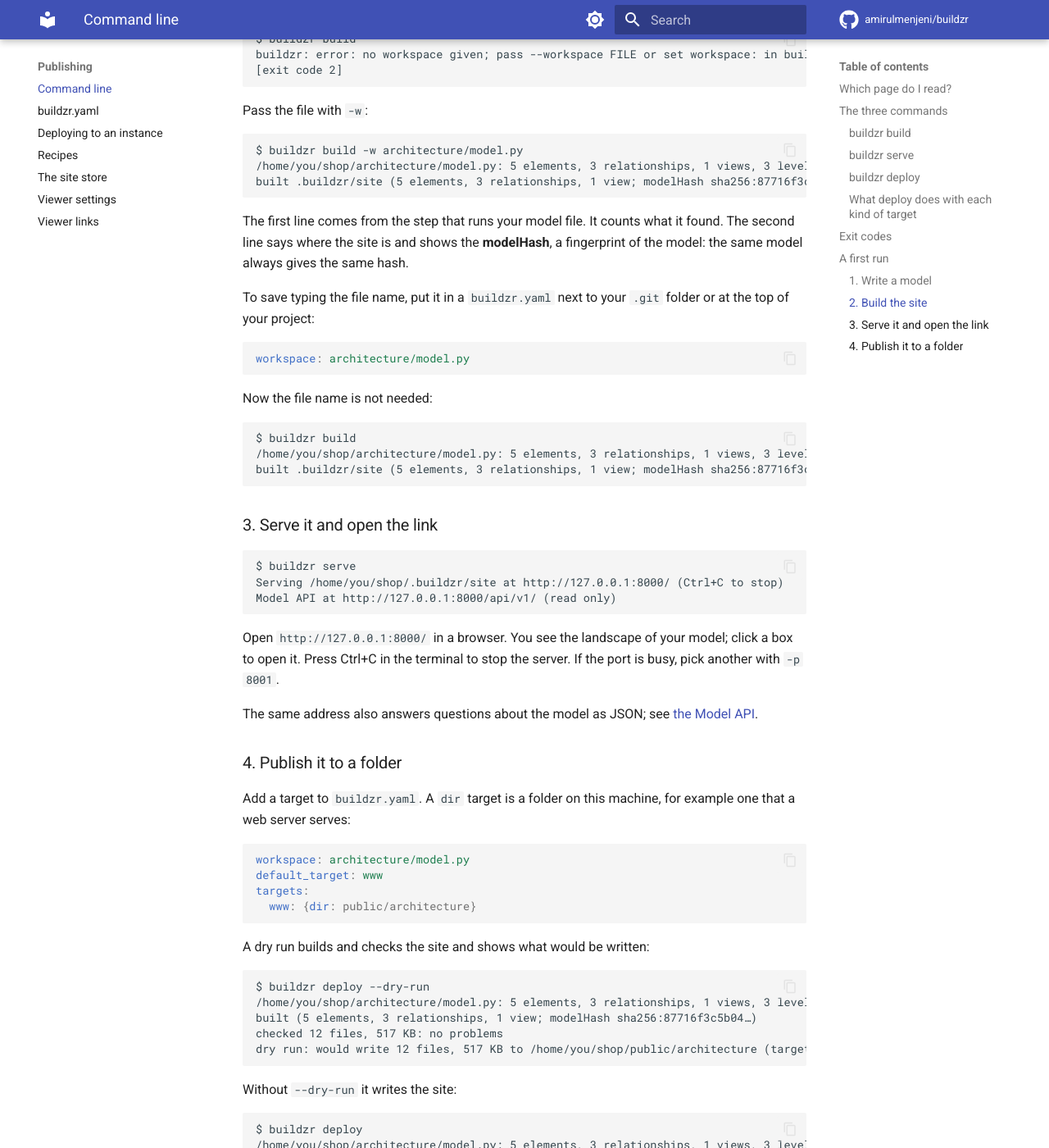
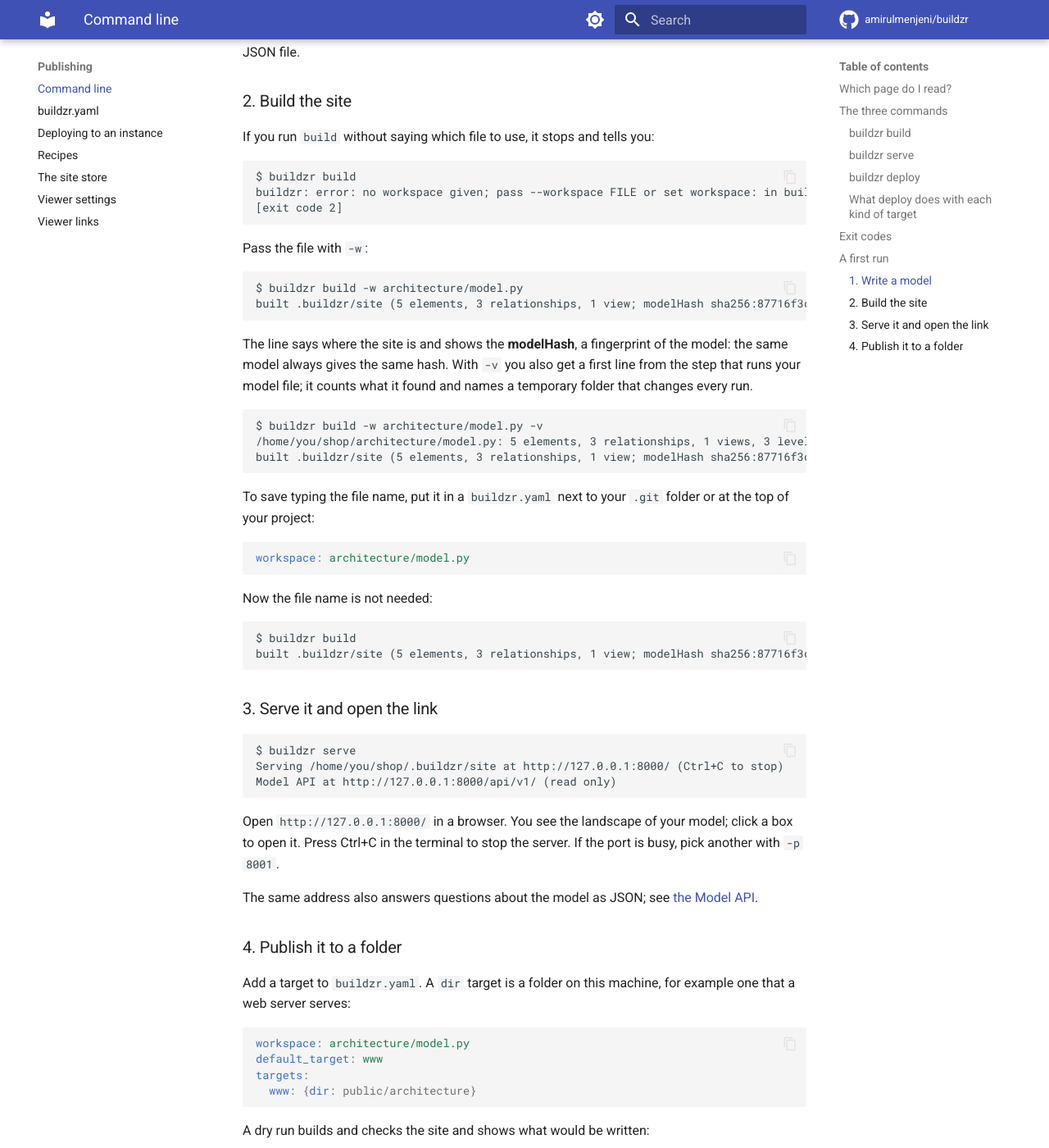
Before and after one commit to amirulmenjeni/buildzr, an MkDocs documentation site: the page built from docs/cli.md, in a window 1280 px wide and 1400 px high, scrolled down 5299 px. Shown: the whole window at 82% size. Built offline with MkDocs 1.6.1 and Material for MkDocs 9.7.7, drawn with Linux system fonts in a browser that asks for light colours; comment, search, counter and statistics services are not loaded; some of the changed text lies outside the part shown.

Commit message:
docs: drop the model-run summary line from the examples; document -v

````diff
--- a/docs/cli.md
+++ b/docs/cli.md
@@ -27,7 +27,7 @@
 ### `buildzr build`
 
 ```text
-buildzr build [-h] [-w FILE] [--k N] [--text-color {wcag,c4}] [--no-viewer] [-c FILE] [-o DIR]
+buildzr build [-h] [-w FILE] [--k N] [--text-color {wcag,c4}] [--no-viewer] [-c FILE] [-v] [-o DIR]
 ```
 
 | Option | What it does |
@@ -37,6 +37,7 @@
 | `--text-color {wcag,c4}` | The rule for the colour of text on boxes. Default: `build.text_color`, else `wcag`. |
 | `--no-viewer` | Write the data only, without the viewer. |
 | `-c FILE`, `--config FILE` | The config file. Default: `buildzr.yaml`, searched from the current folder upward. |
+| `-v`, `--verbose` | Also show a line from the step that runs your model file, with the number of elements, relationships, views and levels it found and a temporary folder. Errors are always shown. |
 | `-o DIR`, `--out DIR` | Where to write the site. Default: `build.out`, else `.buildzr/site`. |
 
 `build` runs your file, lays out the diagrams and checks the result. If a step fails, the previous output is left as it was.
@@ -64,7 +65,7 @@
 ### `buildzr deploy`
 
 ```text
-buildzr deploy [-h] [-w FILE] [--k N] [--text-color {wcag,c4}] [--no-viewer] [-c FILE] [-t NAME] [--path P] [--from DIR] [--dry-run] [--rollback]
+buildzr deploy [-h] [-w FILE] [--k N] [--text-color {wcag,c4}] [--no-viewer] [-c FILE] [-v] [-t NAME] [--path P] [--from DIR] [--dry-run] [--rollback]
 ```
 
 | Option | What it does |
@@ -74,7 +75,7 @@
 | `--from DIR` | Deploy an already built site instead of building one. The build flags are then refused. |
 | `--dry-run` | Load the config, build and check, and print what would happen. Nothing is written or sent. |
 | `--rollback` | For `url` targets: make the previous release of the site current again. Nothing is built. |
-| `-w`, `--workspace`, `--k`, `--text-color`, `--no-viewer`, `-c`, `--config` | As for `build`. |
+| `-w`, `--workspace`, `--k`, `--text-color`, `--no-viewer`, `-c`, `--config`, `-v`, `--verbose` | As for `build`. |
 
 For a `dir` target the site is written to `<dir>/<path>/` in one step. For a `url` target it is sent to a running instance. [Deploying to an instance](deploy.md) explains that flow, and [`buildzr.yaml`](config.md) explains targets.
 
@@ -148,11 +149,16 @@
 
 ```text
 $ buildzr build -w architecture/model.py
+built .buildzr/site (5 elements, 3 relationships, 1 view; modelHash sha256:87716f3c5b04…)
+```
+
+The line says where the site is and shows the **modelHash**, a fingerprint of the model: the same model always gives the same hash. With `-v` you also get a first line from the step that runs your model file; it counts what it found and names a temporary folder that changes every run.
+
+```text
+$ buildzr build -w architecture/model.py -v
 /home/you/shop/architecture/model.py: 5 elements, 3 relationships, 1 views, 3 levels -> /tmp/tmpab12cd/.build-x1y2z3/export
 built .buildzr/site (5 elements, 3 relationships, 1 view; modelHash sha256:87716f3c5b04…)
 ```
-
-The first line comes from the step that runs your model file. It counts what it found. The second line says where the site is and shows the **modelHash**, a fingerprint of the model: the same model always gives the same hash.
 
 To save typing the file name, put it in a `buildzr.yaml` next to your `.git` folder or at the top of your project:
 
@@ -164,7 +170,6 @@
 
 ```text
 $ buildzr build
-/home/you/shop/architecture/model.py: 5 elements, 3 relationships, 1 views, 3 levels -> /tmp/tmpab12cd/.build-x1y2z3/export
 built .buildzr/site (5 elements, 3 relationships, 1 view; modelHash sha256:87716f3c5b04…)
 ```
 
@@ -195,7 +200,6 @@
 
 ```text
 $ buildzr deploy --dry-run
-/home/you/shop/architecture/model.py: 5 elements, 3 relationships, 1 views, 3 levels -> /tmp/tmpab12cd/.build-x1y2z3/export
 built (5 elements, 3 relationships, 1 view; modelHash sha256:87716f3c5b04…)
 checked 12 files, 517 KB: no problems
 dry run: would write 12 files, 517 KB to /home/you/shop/public/architecture (target www); nothing was written
@@ -205,7 +209,6 @@
 
 ```text
 $ buildzr deploy
-/home/you/shop/architecture/model.py: 5 elements, 3 relationships, 1 views, 3 levels -> /tmp/tmpab12cd/.build-x1y2z3/export
 built (5 elements, 3 relationships, 1 view; modelHash sha256:87716f3c5b04…)
 writing 12 files, 517 KB to /home/you/shop/public/architecture (target www)
 deployed www: modelHash sha256:87716f3c5b04…
````
Also changed, not shown: docs/deploy.md (+1 -4 lines), docs/model-api.md (+0 -1 lines), docs/publishing-recipes.md (+0 -5 lines), docs/store.md (+0 -2 lines).
